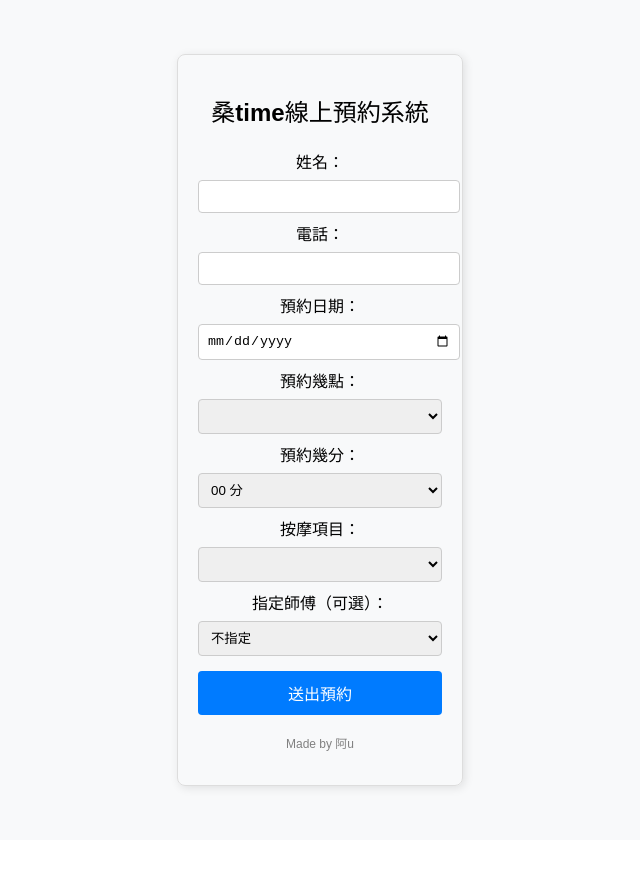
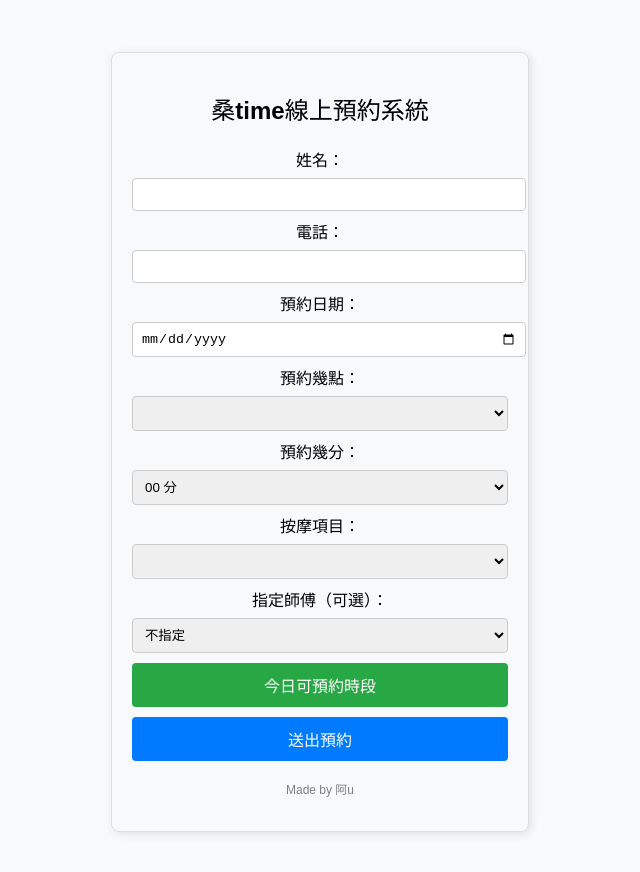
Before and after one commit to Ah-uuu/booking-sometime-0, a Vue app: page / in a window 1280 px wide. Shown: the top 872 px of the page, without its empty margins (320-960 px from the left). Before the commit the page ends 840 px from the top, so only its background shows below. Built offline with nearby package versions, Linux system fonts and the light colour scheme.

Commit message:
Update BookingForm.vue

```diff
--- a/src/components/BookingForm.vue
+++ b/src/components/BookingForm.vue
@@ -61,6 +61,11 @@
           {{ therapist.name }} ({{ therapist.offDaysText }})
         </option>
       </select>
+
+      <!-- 新增「今日可預約時段」按鈕 -->
+      <button type="button" @click="checkAvailableTimes" class="available-times-button">
+        今日可預約時段
+      </button>
 
       <!-- 提交按鈕 -->
       <button type="submit">送出預約</button>
@@ -184,6 +189,38 @@ export default {
       if (!isLateHour) return false;
       return duration > 70; // 70 分鐘以上的項目禁用（不包含 70 分鐘）
     },
+    async checkAvailableTimes() {
+      try {
+        if (!this.formData.service) {
+          this.message = { success: false, text: '請選擇按摩項目！' };
+          setTimeout(() => this.message = null, 5000);
+          return;
+        }
+        const response = await axios.get(`https://booking-k1q8.onrender.com/available-times?service=${this.formData.service}`);
+        if (response.data.success) {
+          this.message = {
+            success: true,
+            text: `今日最快可預約時段：${response.data.nextAvailableTime}`,
+          };
+          // 自動填充預約時間（可選）
+          const [date, time] = response.data.nextAvailableTime.split(' ');
+          const [hour, minute] = time.split(':');
+          this.formData.appointmentDate = date;
+          this.formData.appointmentHour = hour;
+          this.formData.appointmentMinutes = minute;
+        } else {
+          this.message = { success: false, text: response.data.message };
+        }
+        setTimeout(() => this.message = null, 5000);
+      } catch (error) {
+        console.error('查詢可用時段時發生錯誤：', error);
+        this.message = {
+          success: false,
+          text: error.response?.data?.message || '查詢可用時段失敗，請稍後再試！',
+        };
+        setTimeout(() => this.message = null, 5000);
+      }
+    },
     async submitForm() {
       console.log('預約資料：', this.formData);
 
@@ -205,7 +242,7 @@ export default {
         const response = await axios.post('https://booking-k1q8.onrender.com/booking', payload);
 
         if (response.data.success) {
-          let startTime = new Date(response.data.appointmentTime || payload.appointmentTime);
+          let startTime = new Date(payload.appointmentTime);
           const serviceParts = this.formData.service.split('_');
           const serviceName = serviceParts[0];
           const duration = parseInt(serviceParts[1], 10);
@@ -242,16 +279,12 @@ export default {
       } catch (error) {
         console.error('提交預約時發生錯誤：', error);
         const errorMessage = error.response?.data?.message || '預約提交失敗，請稍後再試！';
-        const nextAvailableTime = error.response?.data?.nextAvailableTime || null;
-
-        let displayMessage = errorMessage;
-        if (nextAvailableTime) {
-          displayMessage += `\n目前最快可預約時段：${nextAvailableTime}`;
-        }
 
         this.message = {
           success: false,
-          text: displayMessage,
+          text: errorMessage.includes('請點擊「今日可預約時段」')
+            ? errorMessage
+            : `${errorMessage}\n${error.response?.data?.nextAvailableTime ? `目前最快可預約時段：${error.response.data.nextAvailableTime}` : ''}`,
         };
         setTimeout(() => {
           this.message = null;
@@ -297,7 +330,7 @@ select option:disabled {
 }
 
 button {
-  margin-top: 15px;
+  margin-top: 10px;
   padding: 10px;
   width: 100%;
   background: #007bff;
@@ -307,8 +340,20 @@ button {
   cursor: pointer;
 }
 
-button:hover {
-  background: #0056b3;
+.available-times-button {
+  margin-top: 10px;
+  padding: 10px;
+  width: 100%;
+  background: #28a745; /* 綠色按鈕，與提交按鈕區別 */
+  color: white;
+  border: none;
+  border-radius: 4px;
+  cursor: pointer;
+}
+
+button:hover,
+.available-times-button:hover {
+  opacity: 0.9;
 }
 
 .message {
```
